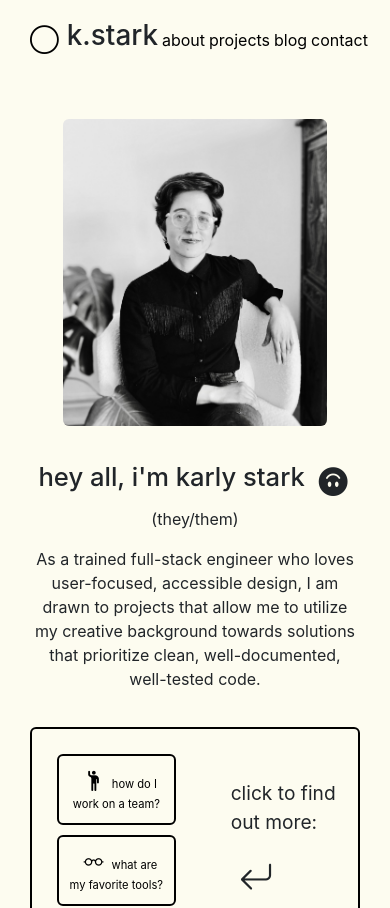
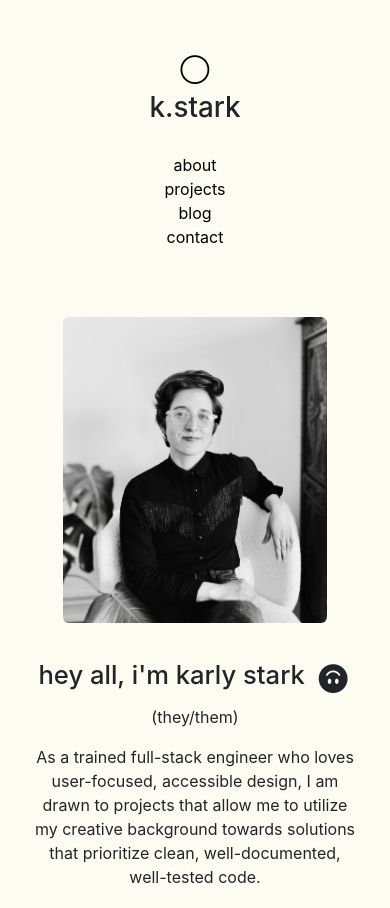
Before and after one commit to karlystark/portfolio, a React (Create React App) app: page /about in a window 390 px wide. Shown: the top 908 px of the page. Built offline with nearby package versions, Linux system fonts and the light colour scheme; the HTML template or start-up script is replaced by a standard one; a web font is replaced by a local one.

Commit message:
fix responsiveness of navbar

```diff
--- a/src/Nav.css
+++ b/src/Nav.css
@@ -14,3 +14,18 @@ a:hover{
   color: #b71e1e;
   text-decoration-line: underline;
 }
+
+.show {
+margin-left: 10px;
+}
+
+
+/************** RESPONSIVE MEDIA QUERIES *****************/
+
+@media (max-width: 768px){
+  nav div:first-of-type {
+    display: flex;
+    flex-direction: column;
+    margin: 10px;
+  }
+}
--- a/src/Nav.js
+++ b/src/Nav.js
@@ -24,7 +24,6 @@ function Nav() {
         <a className="navbar-contact" href="/contact">contact</a>
       </div>
     </nav>
-
   );
 }
 
```
